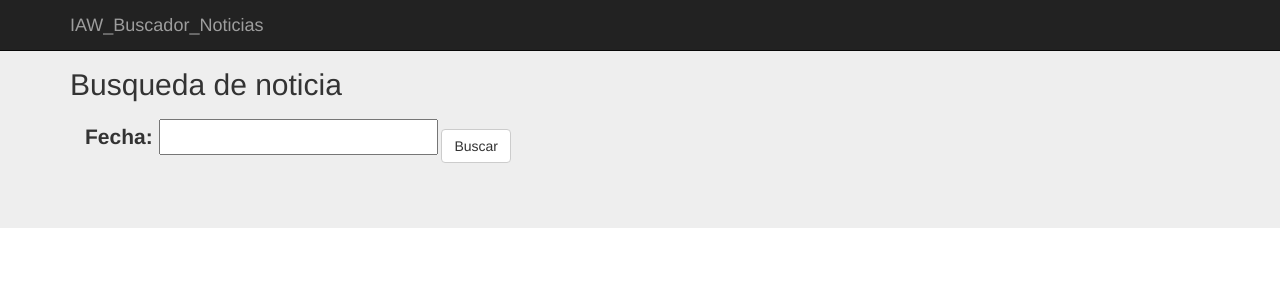
After one commit to edtlopez/Iaw_Django, a Django app: template iaw/buscador/templates/buscador/formulario.html in a window 1280 px wide. The commit adds this page. Shown: the top 300 px of the page. Run offline with Django 3.2, Linux system fonts and the light colour scheme; the template is opened without the code that fills it: values that come from a table or form of the project are taken from there, others are empty; some libraries are stand-ins or nearby versions.

Commit message:
Version 0.2

```diff
--- a/iaw/buscador/forms.py
+++ b/iaw/buscador/forms.py
@@ -1,8 +1,10 @@
 from django import forms
 from .models import Fecha, Portada
 
-class PostForm(forms.ModelForm):
+class search_noticia(forms.ModelForm):
+
 
 	class Meta:
-		model = Post
-		fields = ('fecha')
+		pass
+		model = Fecha
+		fields = ('fecha',)
--- a/iaw/buscador/models.py
+++ b/iaw/buscador/models.py
@@ -9,6 +9,6 @@ class Fecha (models.Model):
 class Portada (models.Model):
 	ponom = models.CharField(max_length=50)
 	editorial = models.CharField(max_length=50)
+	ref = models.CharField(max_length=60)
 	url = models.CharField(max_length=50)
-	ref = models.CharField(max_length=60)
 	fk_fecha = models.ForeignKey(Fecha,on_delete=models.CASCADE)
--- a/iaw/buscador/templates/buscador/base.html
+++ b/iaw/buscador/templates/buscador/base.html
@@ -1,3 +1,5 @@
+    {% load staticfiles %}
+
 <!DOCTYPE html>
 
 <html>
@@ -43,18 +45,8 @@
 			</div>
 			</div>
 			</nav>
-			<div class="jumbotron">
-				<div class="container">
-					<form class="navbar-form navbar-left" style="margin=auto" role="search">
-						{% csfr_token %}
-						{}
-  						<div class="form-group">
-								<input type="text" class="form-control" placeholder="DD/MM/YYYY">
-						</div>
-  						<button type="submit" class="btn btn-default">Buscar</button>
-					</form>
-				</div>
-
+		{%block contenido%}
+		{%endblock%}
 
         {% endblock %}
     </body>
--- /dev/null
+++ b/iaw/buscador/templates/buscador/formulario.html
@@ -0,0 +1,14 @@
+    {% extends 'buscador/base.html' %}
+{%block contenido%}
+
+			<div class="jumbotron">
+				<div class="container">
+					<h2> Busqueda de noticia</h2>
+					<form class="navbar-form navbar-left" style="" role="search">
+						<div class="form-group"> {% csrf_token %}  {{ form.as_p }}
+
+						</div>
+  						<button type="submit" class="btn btn-default">Buscar</button>
+					</form>
+				</div>
+{%endblock%}
--- a/iaw/buscador/urls.py
+++ b/iaw/buscador/urls.py
@@ -1,8 +1,8 @@
 from django.conf.urls import url
-from . import views
+from .views import IndexView
 
 urlpatterns = [
-        url(r'^$', views.IndexView.get_queryset),
-#        url(r'^(?P<año>[0-9]{4})/(?P<mes>[0-9]{2})/(?P<dia>[0-9]{2})/$', views.buscador_noticias),
+        url(r'^$', IndexView.Buscador),
+        url(r'^(?P<año>[0-9]{4})/(?P<mes>[0-9]{2})/(?P<dia>[0-9]{2})/$', IndexView.search),
 
     ]
```
Also changed, not shown: iaw/buscador/views.py (+9 -2 lines).
